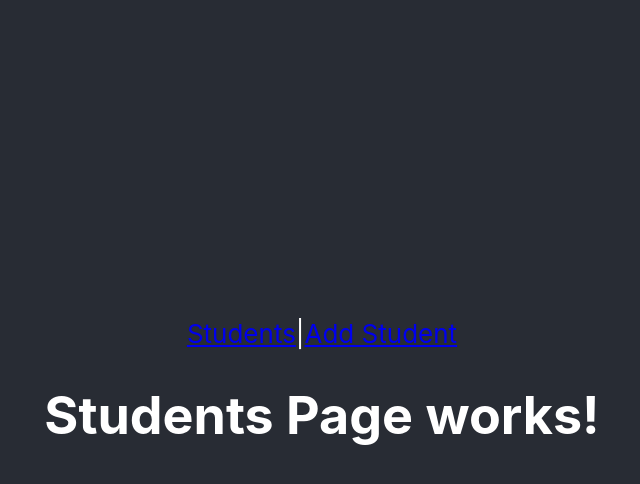
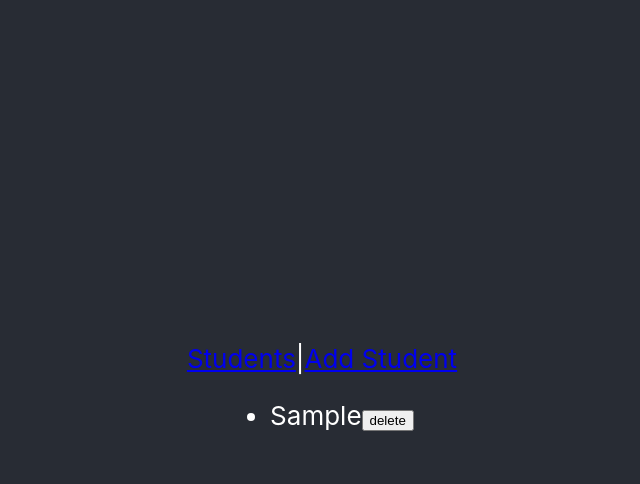
Before and after one commit to H3t0r/techm-assignment, a React (Create React App) app: page /student in a window 1280 px wide. Both pictures are taken after typing "Sample", "Sample", "Sample", "Sample", "5551234" into the empty fields and a click on the button "Save". Shown: the top 484 px of the page, without its empty margins (318-958 px from the left). Built offline with nearby package versions, Linux system fonts and the light colour scheme.

Commit message:
feat: display list of students and actions logic
TechM Assignment

```diff
--- /dev/null
+++ b/src/components/StudentList.tsx
@@ -0,0 +1,19 @@
+import React from 'react';
+import { Student } from '../models/form.model';
+
+interface StudentListProps {
+  onDelete: (student: Student) => void;
+  onSelect: (student: Student) => void;
+  studentList: Student[];
+}
+
+export const StudentList: React.FC<StudentListProps> = ({ onDelete, onSelect, studentList }) => (
+  <ul>
+    {studentList.map((student) => (
+      <li key={student.id} onClick={() => onSelect(student)}>
+        {student.firstName}
+        <button onClick={() => onDelete(student)}>delete</button>
+      </li>
+    ))}
+  </ul>
+);
--- a/src/components/StudentsPage.tsx
+++ b/src/components/StudentsPage.tsx
@@ -1,3 +1,26 @@
 import React from 'react';
+import { observer } from 'mobx-react';
+import { useStore } from '../store/store';
+import { Redirect, RouteComponentProps } from 'react-router-dom';
+import { StudentList } from './StudentList';
+import { Student } from '../models/form.model';
 
-export const StudentsPage: React.FC = () => <h1>Students Page works!</h1>;
+interface StudentsPageProps extends RouteComponentProps {}
+export const StudentsPage: React.FC<StudentsPageProps> = observer(({ history }) => {
+  const store = useStore();
+
+  const handleDelete = (student: Student) => {
+    store.deleteStudent(student);
+  };
+
+  const handleSelect = (student: Student) => {
+    history.push(`/student/${student.id}`);
+  };
+
+  return (
+    <>
+      {store.studentList.length === 0 && <Redirect to="/student" />}
+      <StudentList onDelete={handleDelete} onSelect={handleSelect} studentList={store.studentList}></StudentList>
+    </>
+  );
+});
```
